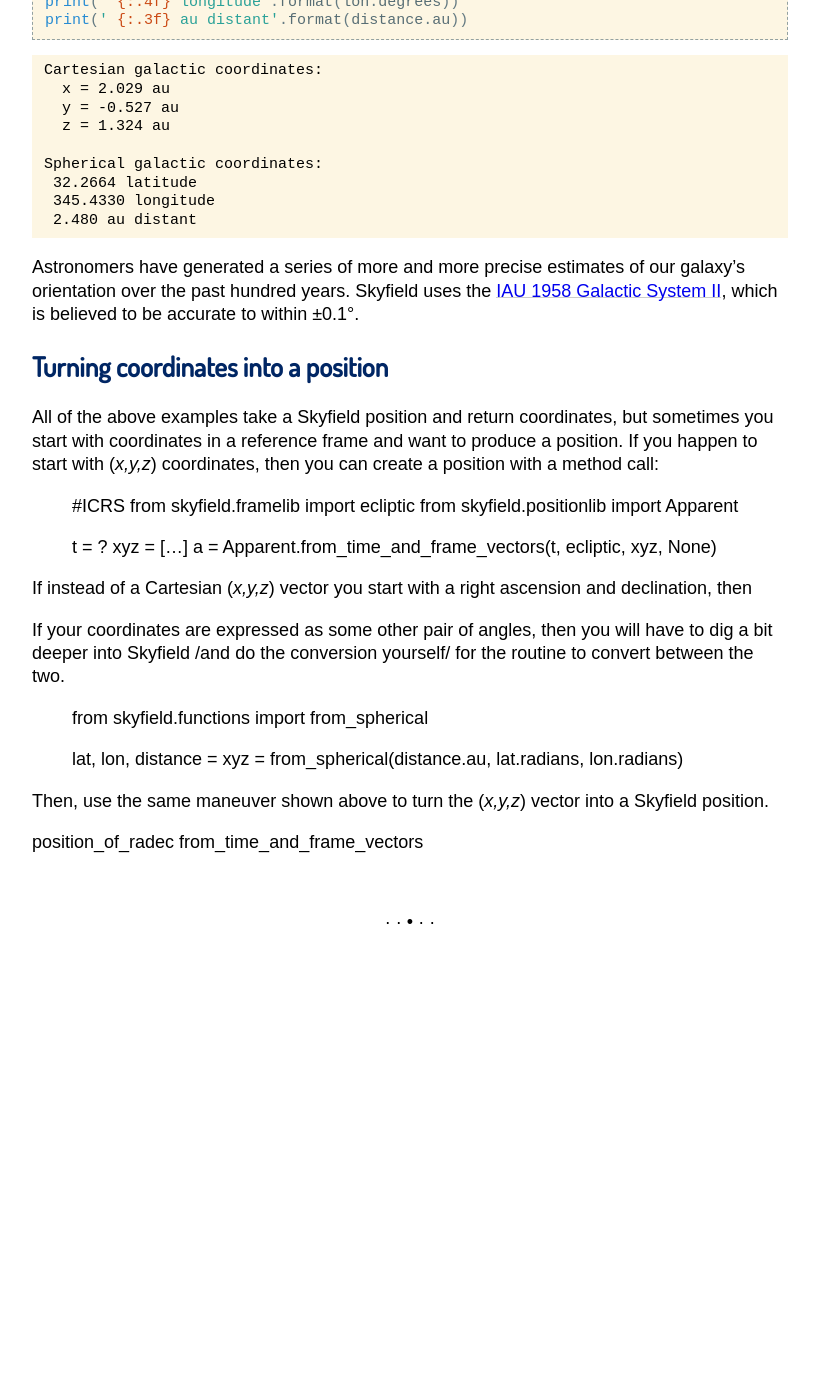
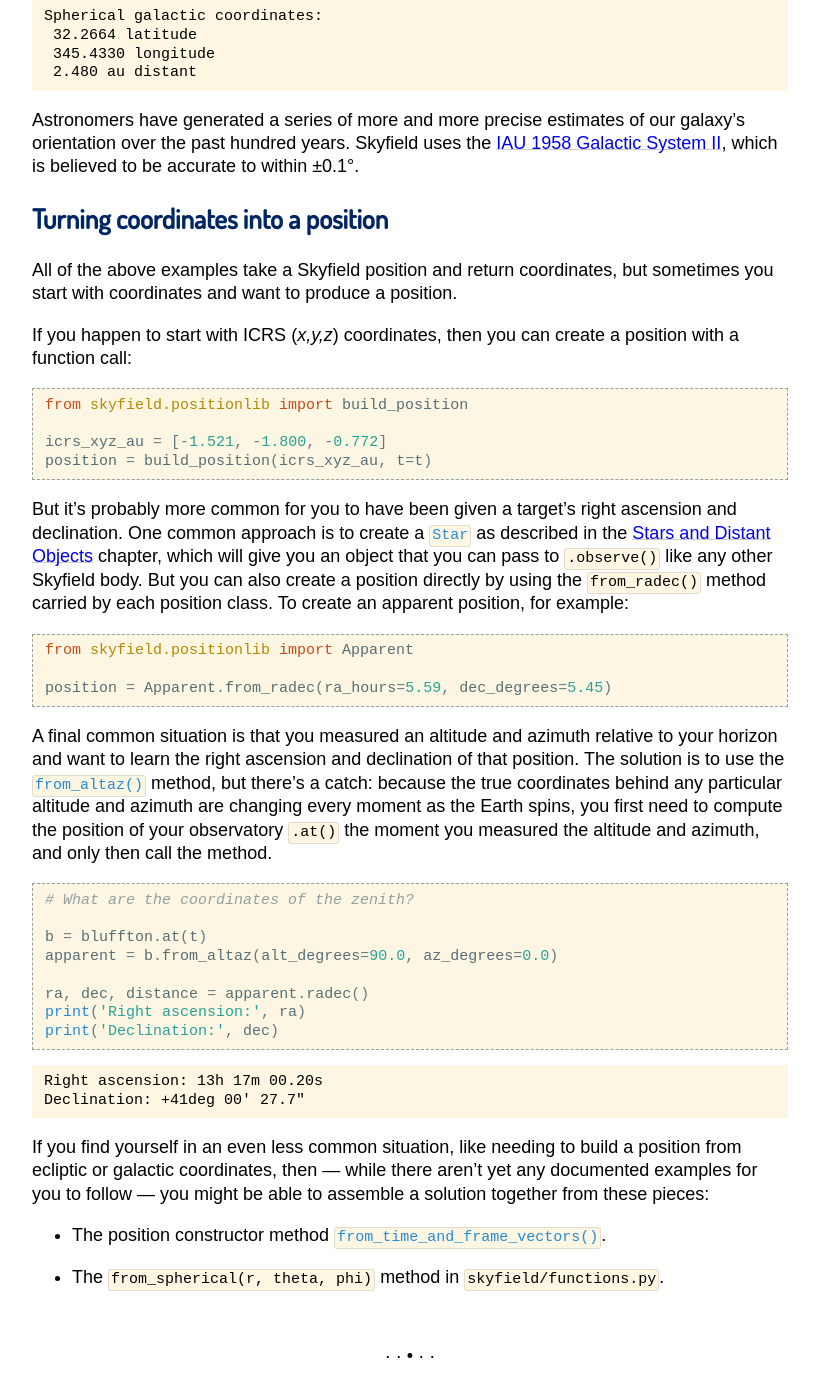
Before and after one commit to skyfielders/python-skyfield, a Sphinx documentation site: the page built from skyfield/documentation/coordinates.rst, in a window 1280 px wide and 1400 px high, scrolled down 8618 px. Shown: the top 1397 px of the window, without its empty margins (230-1049 px from the left). Built offline with Sphinx 7.4.7, drawn with Linux system fonts in a browser that asks for light colours; some web fonts are replaced; before the commit the page ends 9610 px from its top, so only the background shows below that; some of the changed text lies outside the part shown.

Commit message:
Finish basic draft of coordinates doc

```diff
--- a/skyfield/documentation/coordinates.rst
+++ b/skyfield/documentation/coordinates.rst
@@ -2,15 +2,6 @@
 =============
  Coordinates
 =============
-
-Add text to Positions:
-
-at end of radec
-If instead you are starting with ra/dec coordinates
-and want to convert them to a Skyfield position,
-see _.
-
-And do that with other ra/dec? and altaz?
 
 “Coordinates” are the numbers we use to name astronomical positions.
 For any given position,
@@ -548,39 +539,89 @@
 Turning coordinates into a position
 ===================================
 
+All of the above examples take a Skyfield position and return coordinates,
+but sometimes you start with coordinates
+and want to produce a position.
+
+If you happen to start with ICRS |xyz| coordinates,
+then you can create a position with a function call:
+
+.. testcode::
+
+    from skyfield.positionlib import build_position
+
+    icrs_xyz_au = [-1.521, -1.800, -0.772]
+    position = build_position(icrs_xyz_au, t=t)
+
+But it’s probably more common for you
+to have been given a target’s right ascension and declination.
+One common approach is to create a
+:class:`~skyfield.starlib.Star`
+as described in the :doc:`stars` chapter,
+which will give you an object
+that you can pass to ``.observe()``
+like any other Skyfield body.
+But you can also create a position directly
+by using the ``from_radec()`` method carried by each position class.
+To create an apparent position, for example:
+
+.. testcode::
+
+    from skyfield.positionlib import Apparent
+
+    position = Apparent.from_radec(ra_hours=5.59, dec_degrees=5.45)
+
+A final common situation
+is that you measured an altitude and azimuth relative to your horizon
+and want to learn the right ascension and declination of that position.
+The solution is to use the :meth:`~skyfield.positionlib.ICRF.from_altaz()`
+method,
+but there’s a catch:
+because the true coordinates behind any particular altitude and azimuth
+are changing every moment as the Earth spins,
+you first need to compute the position of your observatory
+``.at()`` the moment you measured the altitude and azimuth,
+and only then call the method.
+
+.. testcode::
+
+    # What are the coordinates of the zenith?
+
+    b = bluffton.at(t)
+    apparent = b.from_altaz(alt_degrees=90.0, az_degrees=0.0)
+
+    ra, dec, distance = apparent.radec()
+    print('Right ascension:', ra)
+    print('Declination:', dec)
+
+.. testoutput::
+
+    Right ascension: 13h 17m 00.20s
+    Declination: +41deg 00' 27.7"
+
+If you find yourself in an even less common situation,
+like needing to build a position from ecliptic or galactic coordinates,
+then —
+while there aren’t yet any documented examples for you to follow —
+you might be able to assemble a solution together from these pieces:
+
+* The position constructor method
+  :meth:`~skyfield.positionlib.ICRF.from_time_and_frame_vectors()`.
+* The ``from_spherical(r, theta, phi)`` method in ``skyfield/functions.py``.
+
 .. TODO
 
-All of the above examples take a Skyfield position and return coordinates,
-but sometimes you start with coordinates in a reference frame
-and want to produce a position.
-If you happen to start with |xyz| coordinates,
-then you can create a position with a method call:
-
-    #ICRS
-    from skyfield.framelib import ecliptic
-    from skyfield.positionlib import Apparent
-
-    t = ?
-    xyz = [...]
-    a = Apparent.from_time_and_frame_vectors(t, ecliptic, xyz, None)
-
-If instead of a Cartesian |xyz| vector
-you start with a right ascension and declination,
-then
-
-If your coordinates are expressed as some other pair of angles,
-then you will have to dig a bit deeper into Skyfield
-/and do the conversion yourself/
-for the routine to convert between the two.
+ If your coordinates are expressed as some other pair of angles,
+ then you will have to dig a bit deeper into Skyfield
+ /and do the conversion yourself/
+ for the routine to convert between the two.
 
     from skyfield.functions import from_spherical
 
     lat, lon, distance =
     xyz = from_spherical(distance.au, lat.radians, lon.radians)
 
-Then, use the same maneuver shown above
-to turn the |xyz| vector into a Skyfield position.
+ Then, use the same maneuver shown above
+ to turn the |xyz| vector into a Skyfield position.
 
-
-position_of_radec
-from_time_and_frame_vectors
+ from_time_and_frame_vectors
```
